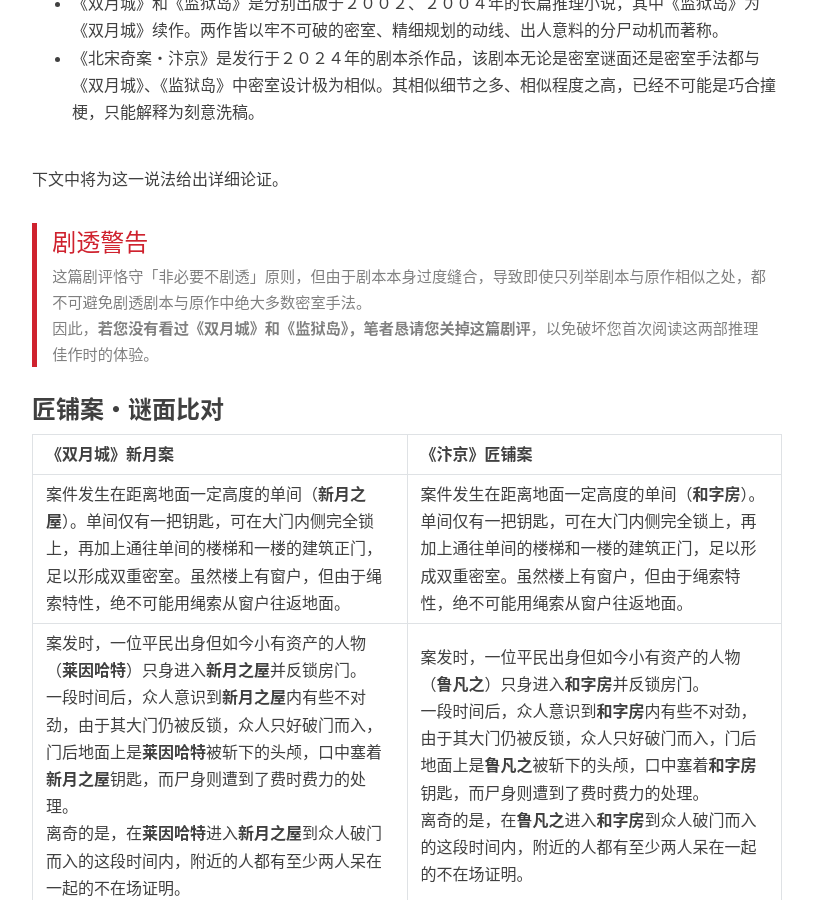
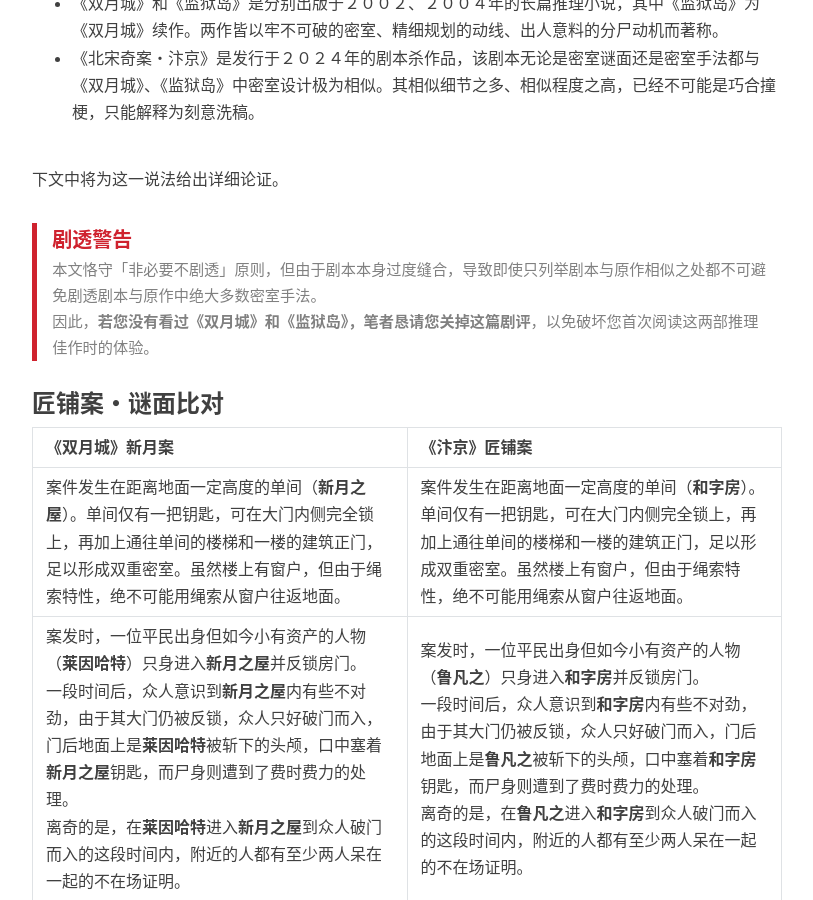
Before and after one commit to mysteryreview/mysteryreview.github.io, a Jekyll site: the page built from _posts/2024-05-31-北宋奇案.md, in a window 1280 px wide and 900 px high, scrolled down 634 px. Shown: the whole window, without its empty margins (233-1046 px from the left). Built offline with Jekyll 4.4.1, drawn with Linux system fonts in a browser that asks for light colours; nearby versions of some CDN libraries; comment, search, counter and statistics services are not loaded.

Commit message:
Update 2024-05-31-北宋奇案.md

```diff
--- a/_posts/2024-05-31-北宋奇案.md
+++ b/_posts/2024-05-31-北宋奇案.md
@@ -20,8 +20,8 @@
 下文中将为这一说法给出详细论证。
 
 <blockquote style="border-left-color: rgb(207, 34, 46); padding: 0px 1em; margin-bottom: 16px;">
-<p style="color: rgb(207, 34, 46); font-size: 2.4rem; font-weight: 2500;">剧透警告</p>
-<p>这篇剧评恪守「非必要不剧透」原则，但由于剧本本身过度缝合，导致即使只列举剧本与原作相似之处，都不可避免剧透剧本与原作中绝大多数密室手法。</p>
+<p style="color: rgb(207, 34, 46); font-size: 2rem; font-weight: bold;">剧透警告</p>
+<p>本文恪守「非必要不剧透」原则，但由于剧本本身过度缝合，导致即使只列举剧本与原作相似之处都不可避免剧透剧本与原作中绝大多数密室手法。</p>
 <p>因此，<strong>若您没有看过《双月城》和《监狱岛》，笔者恳请您关掉这篇剧评</strong>，以免破坏您首次阅读这两部推理佳作时的体验。</p>
 </blockquote>
 
```
